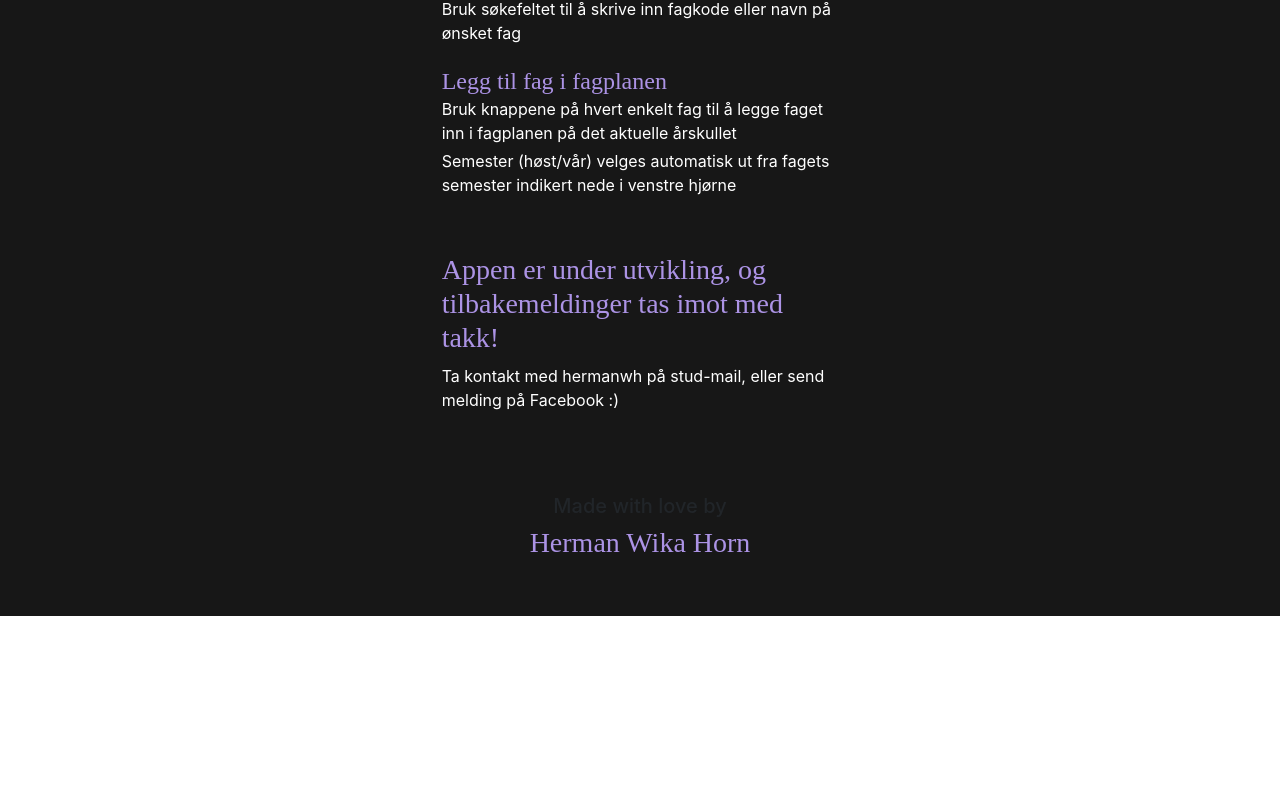
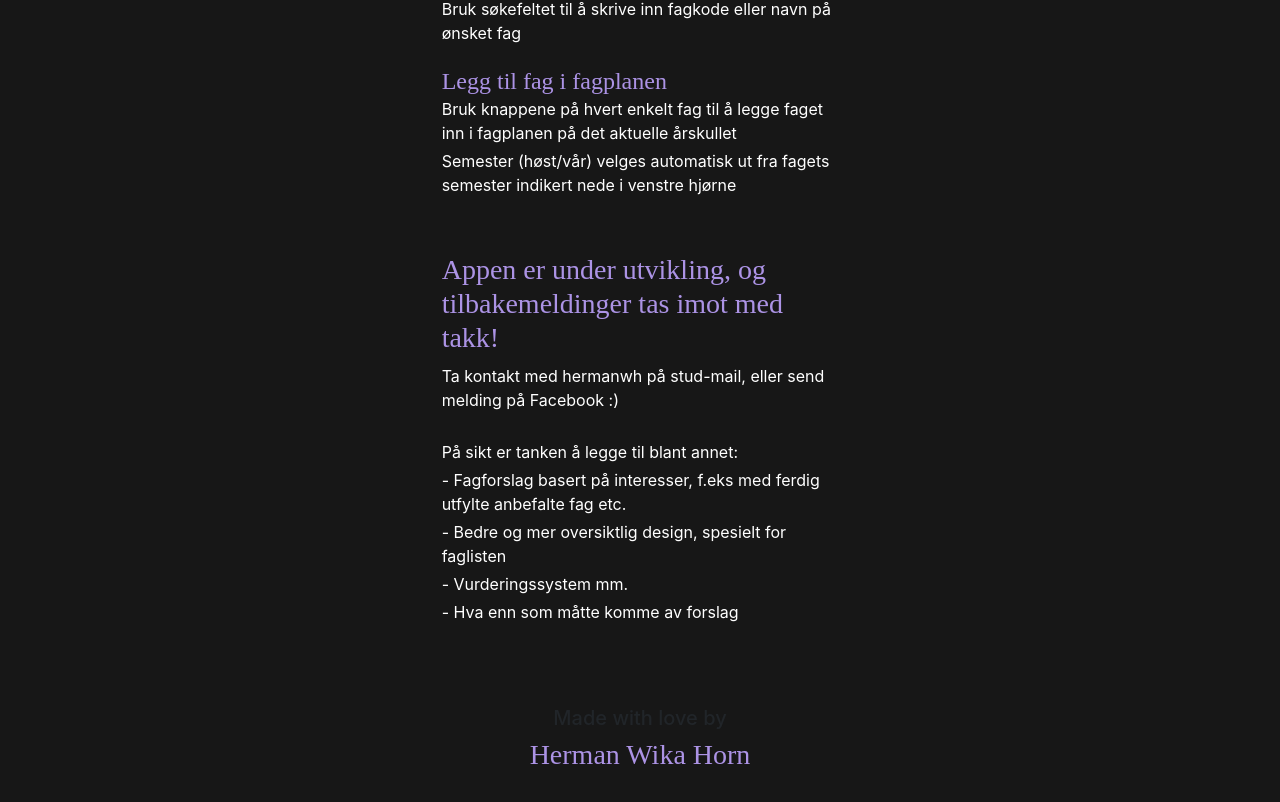
Before and after one commit to hermanwh/ntnu-course-picker, a React (Create React App) app: page / in a window 1280 px wide. Shown: the part 1321-2123 px from the top of the page. Before the commit the page ends 1937 px from the top, so only its background shows below. Built offline with nearby package versions, Linux system fonts and the light colour scheme; a web font is replaced by a local one.

Commit message:
smallfix

```diff
--- a/src/Routes/Front/Front.js
+++ b/src/Routes/Front/Front.js
@@ -34,6 +34,12 @@ const Front = ({ match }) => {
                         <br></br>
                         <h3>Appen er under utvikling, og tilbakemeldinger tas imot med takk!</h3>
                         <p>Ta kontakt med hermanwh på stud-mail, eller send melding på Facebook :)</p>
+                        <br></br>
+                        <p>På sikt er tanken å legge til blant annet:</p>
+                        <p>- Fagforslag basert på interesser, f.eks med ferdig utfylte anbefalte fag etc.</p>
+                        <p>- Bedre og mer oversiktlig design, spesielt for faglisten</p>
+                        <p>- Vurderingssystem mm.</p>
+                        <p>- Hva enn som måtte komme av forslag</p>
                     </div>
                 </div>
             </div>
```
